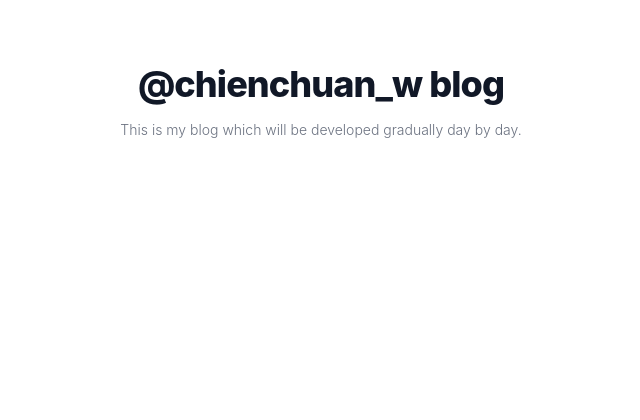
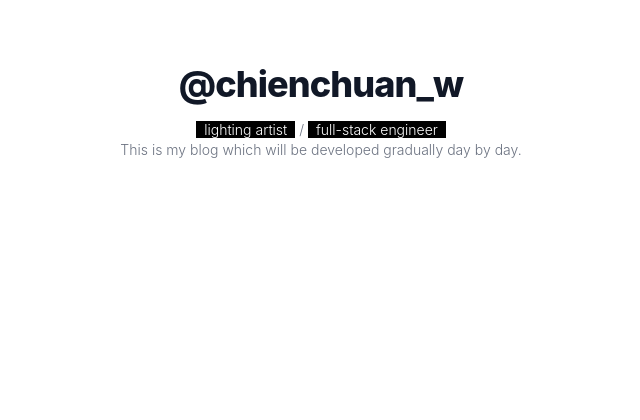
Before and after one commit to chienchuanw/django-blog, a Django app: page / in a window 1280 px wide. Shown: the top 420 px of the page, without its empty margins (319-959 px from the left). Run offline with Django 5.2, Linux system fonts and the light colour scheme; data that the repository does not hold is empty; style sheets or scripts are compiled from the project's sources.

Commit message:
Restyled htmls

```diff
--- a/templates/core/home.html
+++ b/templates/core/home.html
@@ -1,12 +1,17 @@
 {% extends "shared/base.html" %}
 {% load post_preview %}
+
+{% block title %}home{% endblock title %}
 
 {% block content %}
 <section class="bg-white">
   <div class="py-8 px-4 mx-auto max-w-screen-xl lg:py-16 lg:px-6">
 		<div class="mx-auto max-w-screen-sm text-center lg:mb-16 mb-8">
-			<h2 class="mb-4 text-3xl lg:text-4xl tracking-tight font-extrabold text-gray-900">@chienchuan_w blog</h2>
-			<p class="font-light text-sm text-gray-500 sm:text-sm">This is my blog which will be developed gradually day by day.</p>
+			<h2 class="mb-4 text-3xl lg:text-4xl tracking-tight font-extrabold text-gray-900">@chienchuan_w</h2>
+			<div class="font-light text-sm text-gray-500 sm:text-sm">
+				<p><a href="https://www.instagram.com/chienchuan_w/" target="__blank" class="bg-black text-white px-2 hover:bg-white hover:text-black hover:font-bold">lighting artist</a> / <a href="https://github.com/chienchuanw" target="__blank" class="bg-black text-white px-2 hover:bg-white hover:text-black hover:font-bold">full-stack engineer</a></p>
+				<p>This is my blog which will be developed gradually day by day.</p>
+			</div>
 		</div>
 		<div class="grid gap-8 lg:grid-cols-1">
 			{% for post in posts %}
--- /dev/null
+++ b/templates/posts/detail.html
@@ -0,0 +1,6 @@
+{% extends "shared/base.html" %}
+
+{% block content %}
+
+
+{% endblock content %}
--- a/templates/shared/base.html
+++ b/templates/shared/base.html
@@ -5,7 +5,7 @@
 <head>
   <meta charset="UTF-8" />
   <meta name="viewport" content="width=device-width, initial-scale=1.0" />
-  <title>{% block title %}{% endblock title %}</title>
+  <title>CHUAN | {% block title %}{% endblock title %}</title>
   <link rel="stylesheet" href="{% static 'styles/output.css' %}" />
 	<script src="{% static "scripts/output.js" %}"></script>
 	{% block javascript %}{% endblock javascript %}
```
